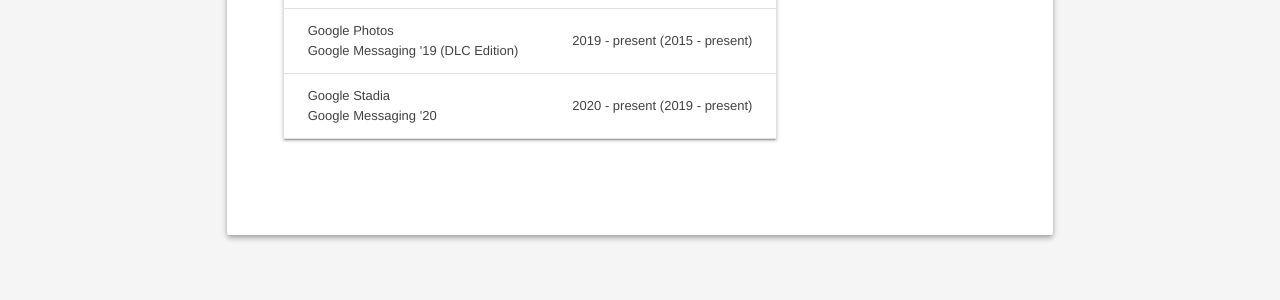
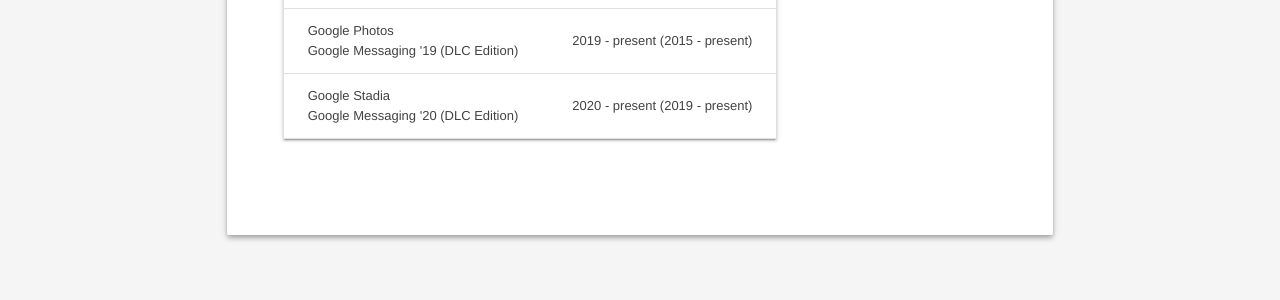
Before and after one commit to tkw1536/googlechat.everyone.wtf, a Jekyll site: the page built from index.html, in a window 1280 px wide. Shown: the part 1300-1600 px from the top of the page. Built offline with Jekyll 4.4.1, drawn with Linux system fonts in a browser that asks for light colours.

Commit message:
Google Stadia is a DLC

```diff
--- a/_data/products.yml
+++ b/_data/products.yml
@@ -65,5 +65,6 @@
 
 - product: "Google Stadia"
   name: "Google Messaging '20"
+  suffix: "DLC Edition"
   lifetime: "2020 - present"
   productLifetime: "2019 - present"
```
